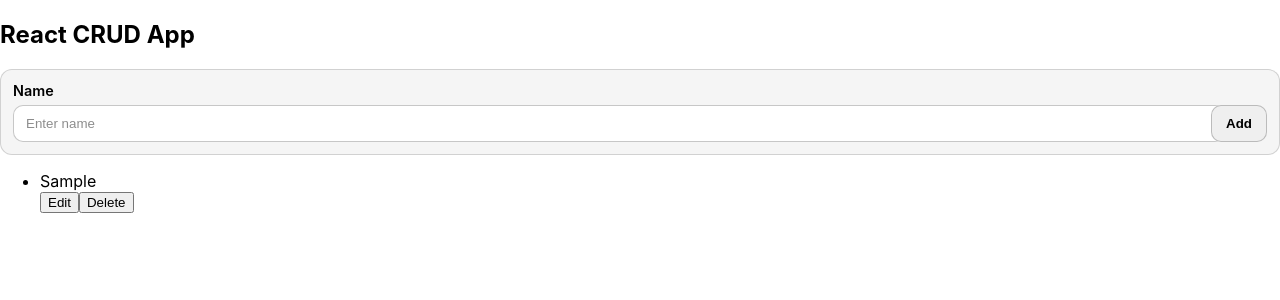
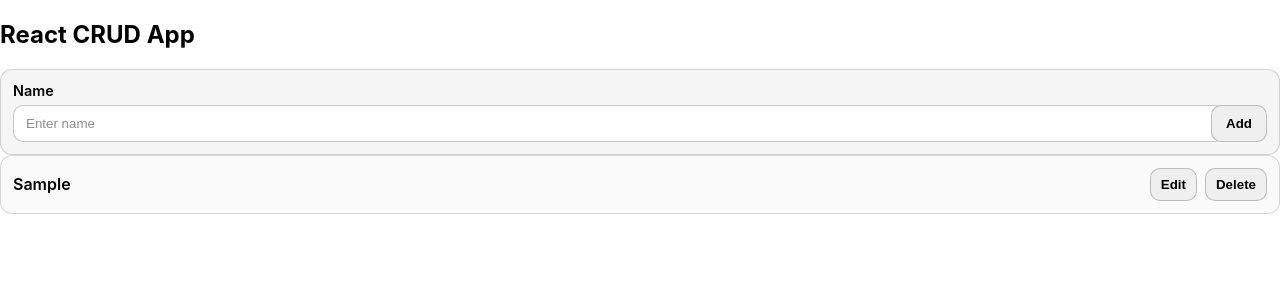
Before and after one commit to Ananya-Hegde2001/Frontend_Fundamentals, a React (Create React App) app in the folder crud-app/: page / in a window 1280 px wide. Both pictures are taken after typing "Sample" into the empty fields and a click on the button "Add". Shown: the top 300 px of the page. Built offline with nearby package versions, Linux system fonts and the light colour scheme; the HTML template or start-up script is replaced by a standard one.

Commit message:
Userlist

```diff
--- a/crud-app/src/components/UserList.js
+++ b/crud-app/src/components/UserList.js
@@ -1,12 +1,19 @@
 function UserList({ users, onEdit, onDelete }) {
   return (
-    <ul>
+    <ul className="user-list">
       {users.map((user) => (
-        <li key={user.id}>
-          {user.name}
-          <div>
-            <button onClick={() => onEdit(user)}>Edit</button>
-            <button onClick={() => onDelete(user.id)}>Delete</button>
+        <li className="user-list__item" key={user.id}>
+          <span className="user-list__name">{user.name}</span>
+          <div className="user-list__actions">
+            <button className="user-list__button" onClick={() => onEdit(user)}>
+              Edit
+            </button>
+            <button
+              className="user-list__button"
+              onClick={() => onDelete(user.id)}
+            >
+              Delete
+            </button>
           </div>
         </li>
       ))}
```
